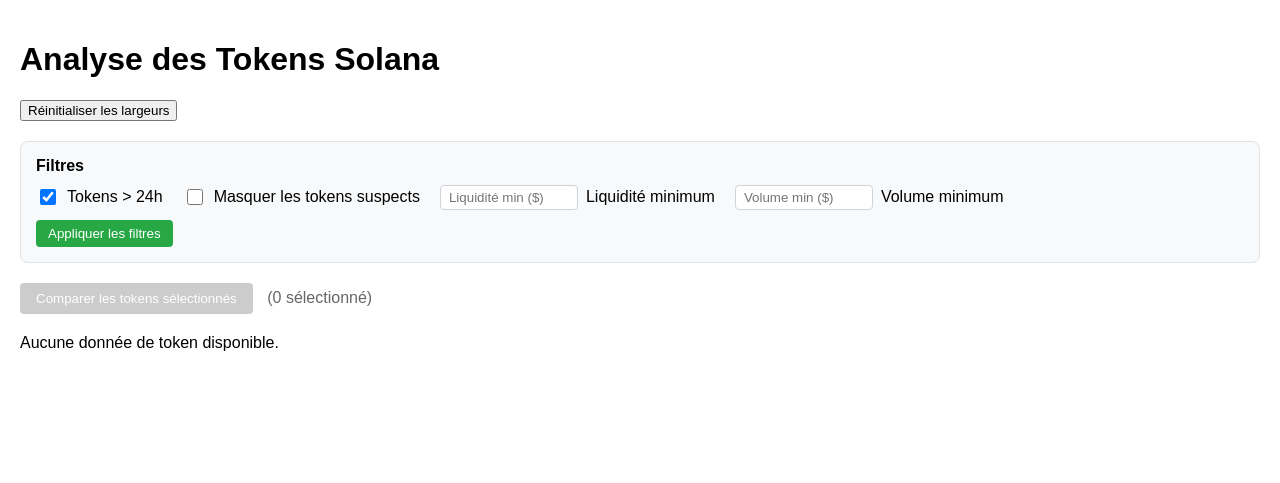
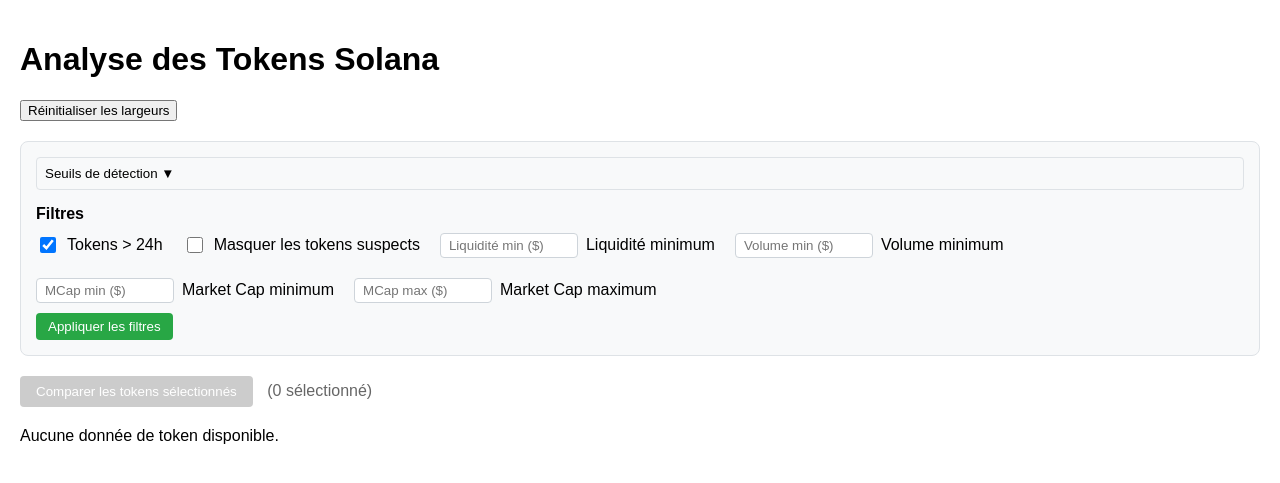
Before and after one commit to FrenSurfer/Sniffer, a Flask app: page / in a window 1280 px wide. Shown: the top 483 px of the page. Run offline with Flask 3, Linux system fonts and the light colour scheme.

Commit message:
feat: ajoute d'un seuil de detection dans les filtre

```diff
--- a/static/css/styles.css
+++ b/static/css/styles.css
@@ -273,3 +273,38 @@
     cursor: col-resize;
     user-select: none;
 }
+
+.suspicious-thresholds-container {
+    margin-bottom: 15px;
+}
+
+.toggle-button {
+    width: 100%;
+    padding: 8px;
+    background: #f8f9fa;
+    border: 1px solid #dee2e6;
+    border-radius: 4px;
+    cursor: pointer;
+    text-align: left;
+}
+
+.toggle-button:hover {
+    background-color: #e9ecef;
+}
+
+.suspicious-thresholds {
+    background: #fff;
+    padding: 15px;
+    border: 1px solid #dee2e6;
+    border-radius: 4px;
+    margin-top: 5px;
+}
+
+.threshold-inputs {
+    display: flex;
+    gap: 10px;
+}
+
+.threshold-inputs input {
+    width: 80px;
+}
--- a/static/js/main.js
+++ b/static/js/main.js
@@ -9,12 +9,83 @@
     const closeBtn = document.querySelector('.close');
     const tokenCheckboxes = document.querySelectorAll('.token-select');
     const filterButton = document.getElementById('applyFilters');
+    const toggleButton = document.getElementById('toggleThresholds');
+    const thresholdsPanel = document.getElementById('thresholdsPanel');
 
-    // Gestion du redimensionnement des colonnes
+    // Variables pour le redimensionnement
     let isResizing = false;
     let currentTh = null;
     let startX = 0;
     let startWidth = 0;
+
+    // Gestion du panneau des seuils
+    toggleButton.addEventListener('click', function() {
+        const isHidden = thresholdsPanel.style.display === 'none';
+        thresholdsPanel.style.display = isHidden ? 'block' : 'none';
+        toggleButton.textContent = `Seuils de détection ${isHidden ? '▼' : '▲'}`;
+    });
+
+    // Mise à jour des seuils suspects
+    function updateSuspiciousHighlight() {
+        const priceChangeMin = parseFloat(document.getElementById('priceChangeMin').value);
+        const priceChangeMax = parseFloat(document.getElementById('priceChangeMax').value);
+        const volLiqThreshold = parseFloat(document.getElementById('volLiqThreshold').value);
+        const volMcThreshold = parseFloat(document.getElementById('volMcThreshold').value);
+        const liqMcThreshold = parseFloat(document.getElementById('liqMcThreshold').value);
+
+        document.querySelectorAll('tbody tr').forEach(row => {
+            const priceChange = parseFloat(row.cells[6].textContent.replace(/[^0-9.-]+/g, ''));
+            const volLiqRatio = parseFloat(row.cells[7].textContent);
+            const volMcRatio = parseFloat(row.cells[8].textContent);
+            const liqMcRatio = parseFloat(row.cells[9].textContent);
+
+            row.cells[6].classList.toggle('suspicious',
+                priceChange < priceChangeMin || priceChange > priceChangeMax);
+            row.cells[7].classList.toggle('suspicious',
+                volLiqRatio > volLiqThreshold);
+            row.cells[8].classList.toggle('suspicious',
+                volMcRatio > volMcThreshold);
+            row.cells[9].classList.toggle('suspicious',
+                liqMcRatio < liqMcThreshold);
+        });
+
+        // Sauvegarder les seuils
+        saveThresholds();
+    }
+
+    // Sauvegarder les seuils dans localStorage
+    function saveThresholds() {
+        const thresholds = {
+            priceChangeMin: document.getElementById('priceChangeMin').value,
+            priceChangeMax: document.getElementById('priceChangeMax').value,
+            volLiqThreshold: document.getElementById('volLiqThreshold').value,
+            volMcThreshold: document.getElementById('volMcThreshold').value,
+            liqMcThreshold: document.getElementById('liqMcThreshold').value
+        };
+        localStorage.setItem('tokenThresholds', JSON.stringify(thresholds));
+    }
+
+    // Restaurer les seuils depuis localStorage
+    function restoreThresholds() {
+        const thresholds = JSON.parse(localStorage.getItem('tokenThresholds'));
+        if (thresholds) {
+            document.getElementById('priceChangeMin').value = thresholds.priceChangeMin;
+            document.getElementById('priceChangeMax').value = thresholds.priceChangeMax;
+            document.getElementById('volLiqThreshold').value = thresholds.volLiqThreshold;
+            document.getElementById('volMcThreshold').value = thresholds.volMcThreshold;
+            document.getElementById('liqMcThreshold').value = thresholds.liqMcThreshold;
+            updateSuspiciousHighlight();
+        }
+    }
+
+    // Event listeners pour les seuils
+    document.querySelectorAll('#thresholdsPanel input').forEach(input => {
+        input.addEventListener('change', updateSuspiciousHighlight);
+    });
+// Ajouter les event listeners pour les seuils
+document.querySelectorAll('#thresholdsPanel input').forEach(input => {
+    input.addEventListener('change', updateSuspiciousHighlight);
+});
 
     document.querySelectorAll('th').forEach(th => {
         const resizer = document.createElement('div');
@@ -241,4 +312,5 @@
     // Initialisation
     restoreColumnWidths();
     restoreFilters();
+    restoreThresholds();
 });
--- a/templates/index.html
+++ b/templates/index.html
@@ -18,6 +18,34 @@
 
     <!-- Filtres -->
     <div class="filters-panel">
+        <div class="suspicious-thresholds-container">
+            <button id="toggleThresholds" class="toggle-button">
+                Seuils de détection ▼
+            </button>
+            <div class="suspicious-thresholds" id="thresholdsPanel" style="display: none;">
+                <div class="filter-options">
+                    <label>
+                        Variation prix suspect (%)
+                        <div class="threshold-inputs">
+                            <input type="number" id="priceChangeMin" placeholder="Min" value="-50">
+                            <input type="number" id="priceChangeMax" placeholder="Max" value="100">
+                        </div>
+                    </label>
+                    <label>
+                        Ratio Vol/Liq suspect >
+                        <input type="number" id="volLiqThreshold" value="5" step="0.1">
+                    </label>
+                    <label>
+                        Ratio Vol/MC suspect >
+                        <input type="number" id="volMcThreshold" value="3" step="0.1">
+                    </label>
+                    <label>
+                        Ratio Liq/MC suspect <
+                        <input type="number" id="liqMcThreshold" value="0.05" step="0.01">
+                    </label>
+                </div>
+            </div>
+        </div>
         <h3>Filtres</h3>
         <div class="filter-options">
             <label>
@@ -35,6 +63,15 @@
             <label>
                 <input type="number" id="minVolume" placeholder="Volume min ($)">
                 Volume minimum
+            </label>
+            <!-- Nouveaux filtres Market Cap -->
+            <label>
+                <input type="number" id="minMc" placeholder="MCap min ($)">
+                Market Cap minimum
+            </label>
+            <label>
+                <input type="number" id="maxMc" placeholder="MCap max ($)">
+                Market Cap maximum
             </label>
         </div>
         <button id="applyFilters">Appliquer les filtres</button>
```
